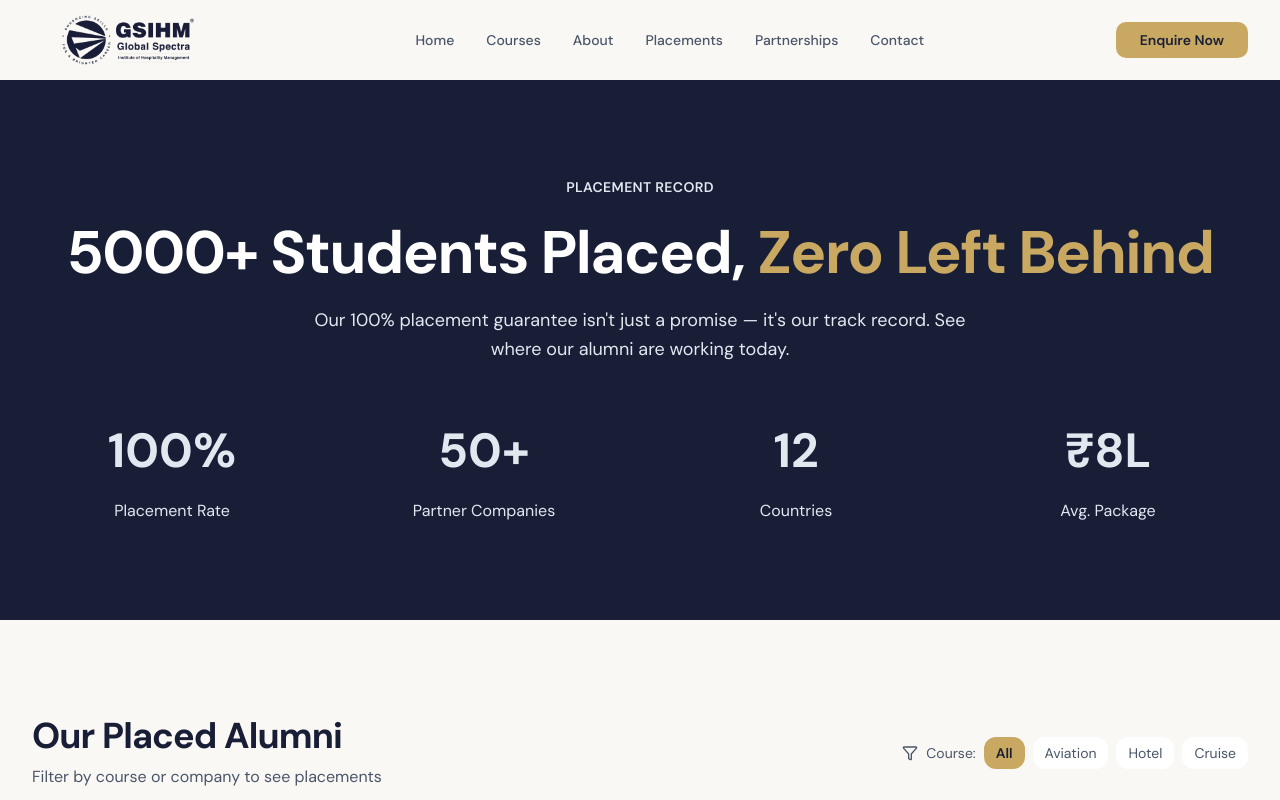
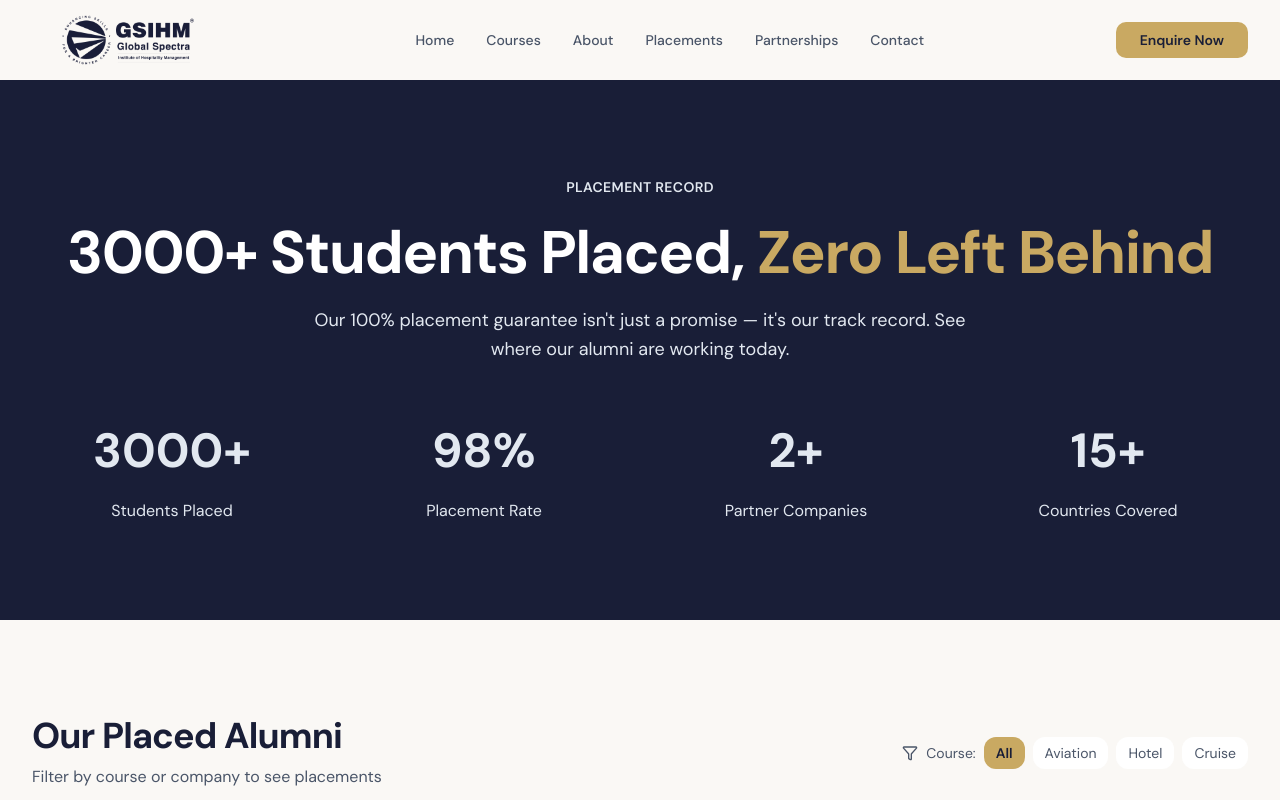
Before and after one commit to abhaykawar56-ui/GSIHM, a Next.js app: page /placements in a window 1280 px wide. Shown: the top 800 px of the page. Built offline with nearby package versions, Linux system fonts and the light colour scheme.

Commit message:
feat: update placement statistics and labels

```diff
--- a/app/placements/page.tsx
+++ b/app/placements/page.tsx
@@ -115,7 +115,7 @@ export default function PlacementsPage() {
               Placement Record
             </p>
             <h1 className="text-white text-balance mb-4">
-              <AnimatedCounter end={5000} />+ Students Placed,{" "}
+              <AnimatedCounter end={3000} />+ Students Placed,{" "}
               <span className="text-gold-primary">Zero Left Behind</span>
             </h1>
             <p className="text-navy-light text-lg max-w-2xl mx-auto">
@@ -127,27 +127,27 @@ export default function PlacementsPage() {
           <div className="grid grid-cols-2 md:grid-cols-4 gap-8 mt-12">
             <div className="text-center">
               <p className="text-4xl md:text-5xl font-bold text-gold-primary">
-                <AnimatedCounter end={100} suffix="%" />
+                <AnimatedCounter end={3000} suffix="+" />
+              </p>
+              <p className="text-navy-light mt-2">Students Placed</p>
+            </div>
+            <div className="text-center">
+              <p className="text-4xl md:text-5xl font-bold text-gold-primary">
+                <AnimatedCounter end={98} suffix="%" />
               </p>
               <p className="text-navy-light mt-2">Placement Rate</p>
             </div>
             <div className="text-center">
               <p className="text-4xl md:text-5xl font-bold text-gold-primary">
-                <AnimatedCounter end={50} suffix="+" />
+                <AnimatedCounter end={2} suffix="+" />
               </p>
               <p className="text-navy-light mt-2">Partner Companies</p>
             </div>
             <div className="text-center">
               <p className="text-4xl md:text-5xl font-bold text-gold-primary">
-                <AnimatedCounter end={12} />
+                <AnimatedCounter end={15} suffix="+" />
               </p>
-              <p className="text-navy-light mt-2">Countries</p>
-            </div>
-            <div className="text-center">
-              <p className="text-4xl md:text-5xl font-bold text-gold-primary">
-                ₹<AnimatedCounter end={8} />L
-              </p>
-              <p className="text-navy-light mt-2">Avg. Package</p>
+              <p className="text-navy-light mt-2">Countries Covered</p>
             </div>
           </div>
         </div>
@@ -292,7 +292,7 @@ export default function PlacementsPage() {
               <div className="flex items-center gap-4">
                 <TrendingUp className="h-8 w-8 text-gold-primary" />
                 <div>
-                  <p className="text-2xl font-bold text-navy-deep">₹8 LPA</p>
+                  <p className="text-2xl font-bold text-navy-deep">₹1.2 LPA</p>
                   <p className="text-navy-muted text-sm">Average Package</p>
                 </div>
               </div>
@@ -368,7 +368,7 @@ export default function PlacementsPage() {
             <Briefcase className="h-12 w-12 text-gold-primary mx-auto mb-4" />
             <h2 className="mb-4">Ready to Launch Your Career?</h2>
             <p className="text-navy-muted text-lg mb-8">
-              Join 5000+ successful alumni working at top hospitality brands worldwide. Your dream career is one application away.
+              Join 3000+ successful alumni working at top hospitality brands worldwide. Your dream career is one application away.
             </p>
             <div className="flex flex-col sm:flex-row gap-4 justify-center">
               <Button asChild size="lg" className="bg-gold-primary text-navy-deep hover:bg-gold-soft font-semibold px-8">
```
